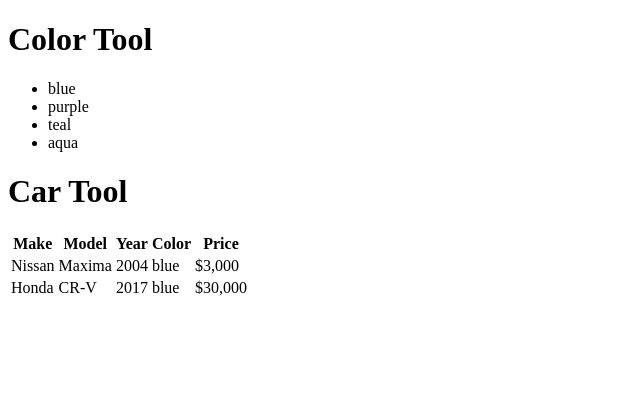
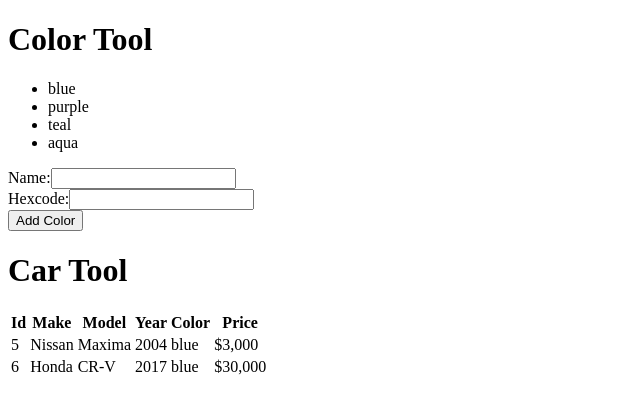
Before and after one commit to kelseyp1993/react-redux-typescript-course, a React (Create React App) app: page / in a window 1280 px wide. Shown: the top 412 px of the page, without its empty margins (0-640 px from the left). Built offline with nearby package versions, Linux system fonts and the light colour scheme.

Commit message:
Lecture Update

```diff
--- a/src/components/CarTable.tsx
+++ b/src/components/CarTable.tsx
@@ -7,13 +7,13 @@
     cars: Car[];
 }
 
-export class CarTable extends Component<CarTableProps> {
-    render(){
+export function CarTable(props: CarTableProps) {
     return (
         <>
             <table>
                 <thead>
                     <tr>
+                        <th>Id</th>
                         <th>Make</th>
                         <th>Model</th>
                         <th>Year</th>
@@ -22,10 +22,11 @@
                     </tr>
                 </thead>
                 <tbody>
-                        <CarViewRow cars={this.props.cars}/>
+                    {props.cars.map((car) => (
+                        <CarViewRow key={car.id} car={car} />
+                    ))}
                 </tbody>
             </table>
         </>
     );
 }
-}
--- a/src/components/CarViewRow.tsx
+++ b/src/components/CarViewRow.tsx
@@ -3,23 +3,18 @@
 import { Car } from '../models/cars';
 
 export type CarViewRowProps = {
-    cars: Car[];
+    car: Car;
 }
 
-export class CarViewRow extends Component<CarViewRowProps> {
-    render(){
-        return (
-            <>
-                {this.props.cars.map(car =>
-                    <tr key={car.id}>
-                        <td>{car.make}</td>
-                        <td>{car.model}</td>
-                        <td>{car.year}</td>
-                        <td>{car.color}</td>
-                        <td>{car.price}</td>
-                    </tr>
-                )}
-            </>
-        );
-    }
+export function CarViewRow(props: CarViewRowProps) {
+    return (
+        <tr>
+            <td>{props.car.id}</td>
+            <td>{props.car.make}</td>
+            <td>{props.car.model}</td>
+            <td>{props.car.year}</td>
+            <td>{props.car.color}</td>
+            <td>{props.car.price}</td>
+        </tr>
+    );
 }
--- /dev/null
+++ b/src/components/ColorForm.tsx
@@ -0,0 +1,59 @@
+import React, { Component, ChangeEvent } from "react";
+
+export type ColorFormProps = {};
+
+export type ColorFormState = {
+  name: string;
+  hexcode: string;
+};
+
+export class ColorForm extends Component<ColorFormProps, ColorFormState> {
+  // class property
+  state = {
+    name: "",
+    hexcode: "",
+  };
+
+  // class arrow function
+  change = (e: ChangeEvent<HTMLInputElement>) => {
+    this.setState({
+      // evaluate the expression in the square braces, and that will
+      // be the name of the property which will be updated
+      [e.target.name]:
+        e.target.type === "number" ? Number(e.target.value) : e.target.value,
+    } as Pick<ColorFormState, keyof ColorFormState>);
+  };
+
+  render() {
+    console.log(this.state);
+
+    return (
+      <form>
+        <div>
+          {/* React.createElement('label', { htmlFor: 'name-input' }) */}
+          <label htmlFor="name-input">Name:</label>
+          <input
+            type="text"
+            id="name-input"
+            name="name"
+            value={this.state.name}
+            onChange={this.change}
+          />
+        </div>
+        <div>
+          <label htmlFor="hexcode-input">Hexcode:</label>
+          <input
+            type="text"
+            id="hexcode-input"
+            name="hexcode"
+            value={this.state.hexcode}
+            onChange={this.change}
+          />
+        </div>
+        <button type="button">Add Color</button>
+      </form>
+    );
+  }
+}
+
+console.dir(ColorForm);
--- a/src/components/ColorTool.tsx
+++ b/src/components/ColorTool.tsx
@@ -1,6 +1,8 @@
 import React, { Component } from 'react';
 
 import { Color } from '../models/colors';
+import { ColorForm } from './ColorForm';
+
 import { ToolHeader } from './ToolHeader';
 
 export type ColorToolProps = {
@@ -16,6 +18,7 @@
                 <ul>
                     {this.props.colors.map(color => <li key={color.id}>{color.name}</li>)}
                 </ul>
+                <ColorForm/>
             </>
         );
     }
```
Lines whose indentation alone changed are shown as unchanged.
